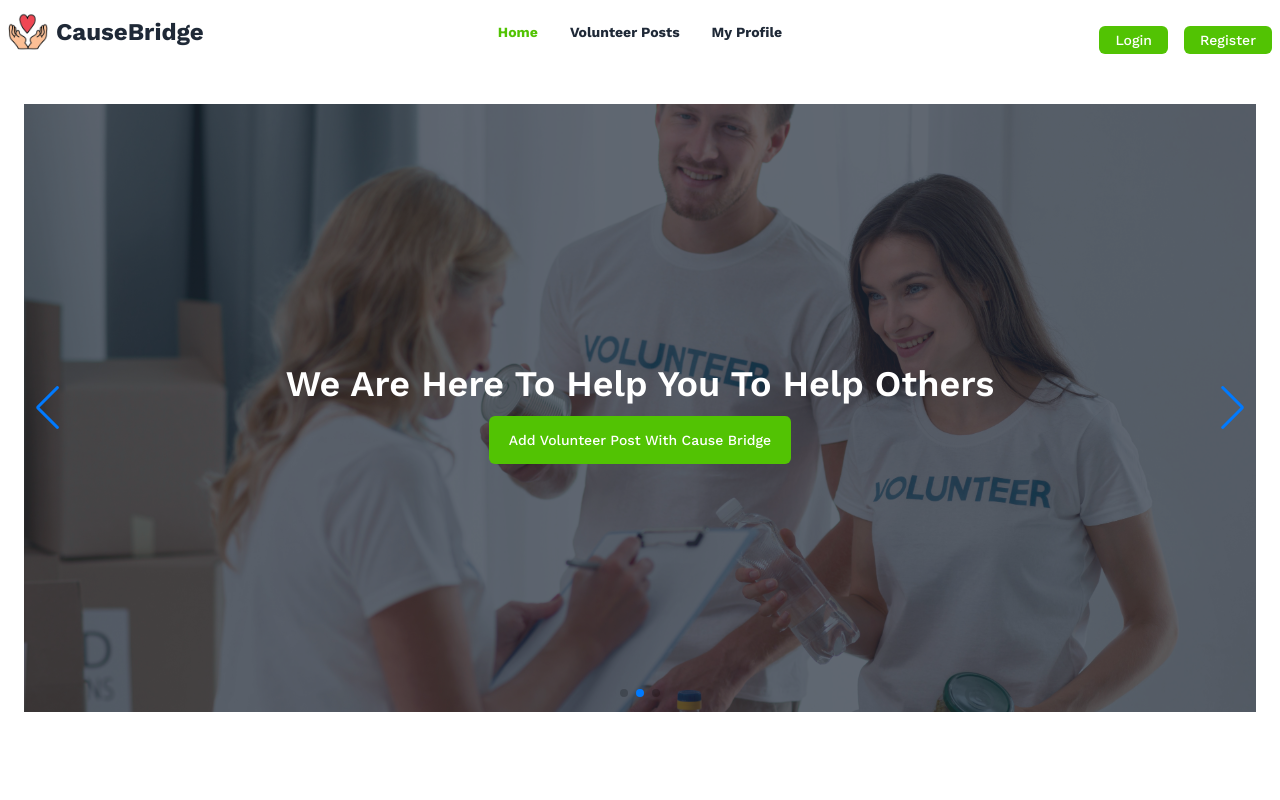
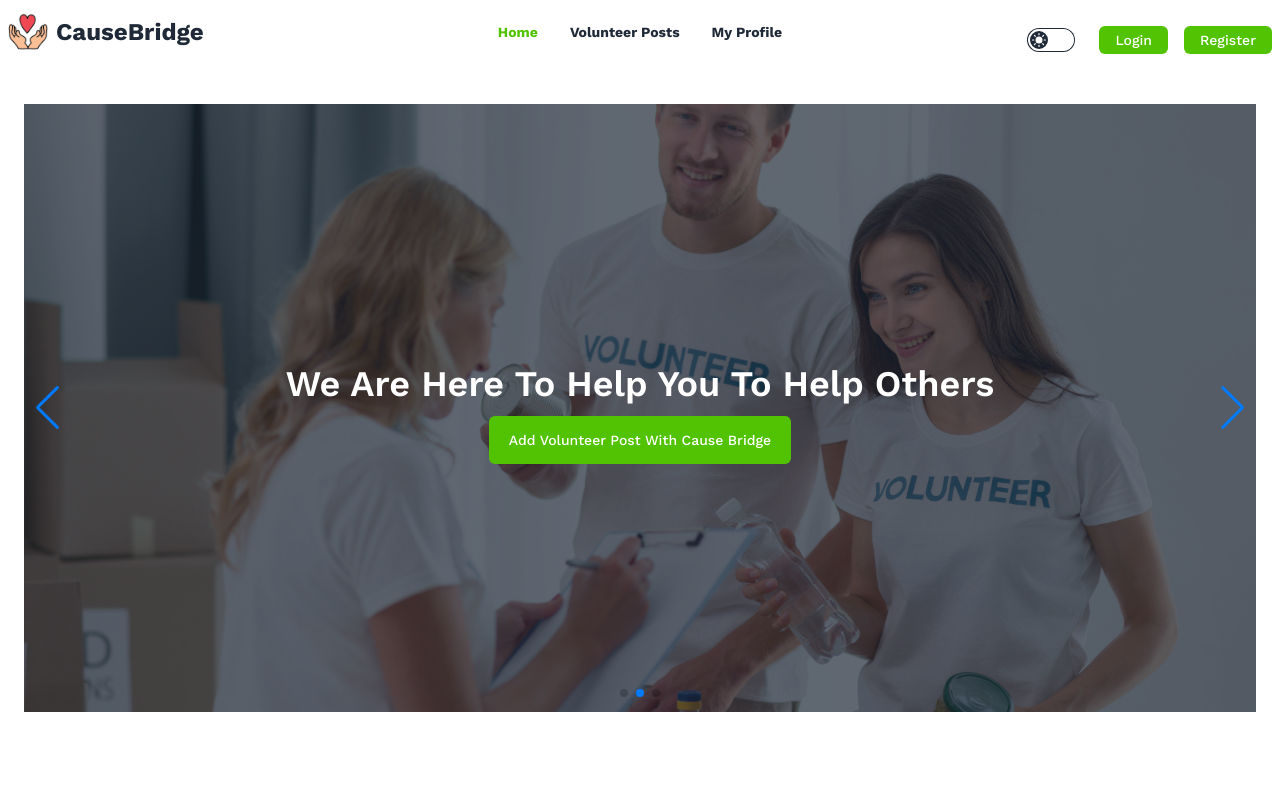
Before and after one commit to salmanfxrsi/causebridge-frontend, a React (Vite) app: page / in a window 1280 px wide. Shown: the top 800 px of the page. Built offline with nearby package versions, Linux system fonts and the light colour scheme; no server answers.

Commit message:
feat: implement PostDetails page with dynamic data fetching and private route integration; enhance design

```diff
--- a/src/components/Navbar.jsx
+++ b/src/components/Navbar.jsx
@@ -2,6 +2,7 @@ import { Link, NavLink } from "react-router-dom";
 import logo from "../assets/logo.png";
 import { useContext } from "react";
 import { AuthContext } from "../provider/AuthProvider";
+import ThemeToggleButton from "./ThemeToggleButton";
 
 const Navbar = () => {
   const { user, logout } = useContext(AuthContext);
@@ -22,6 +23,7 @@ const Navbar = () => {
         </div>
       </div>
       <div className="navbar-end z-50">
+        <ThemeToggleButton />
         {!user && (
           <Link
             to={"/login"}
@@ -39,11 +41,11 @@ const Navbar = () => {
           </Link>
         )}
         {user && (
-          <div className="dropdown dropdown-end">
+          <div className="dropdown dropdown-end mt-6">
             <div
               tabIndex={0}
               role="button"
-              className="btn btn-ghost btn-circle avatar tooltip tooltip-bottom tooltip-success"
+              className="avatar tooltip tooltip-bottom tooltip-success"
               data-tip={user?.displayName}
             >
               <div className="w-10 rounded-full">
--- /dev/null
+++ b/src/components/ThemeToggleButton.jsx
@@ -0,0 +1,42 @@
+const ThemeToggleButton = () => {
+  return (
+    <label className="grid cursor-pointer place-items-center mt-4 mr-6">
+      <input
+        type="checkbox"
+        value="synthwave"
+        className="toggle theme-controller bg-base-content col-span-2 col-start-1 row-start-1"
+      />
+      <svg
+        className="stroke-base-100 fill-base-100 col-start-1 row-start-1"
+        xmlns="http://www.w3.org/2000/svg"
+        width="14"
+        height="14"
+        viewBox="0 0 24 24"
+        fill="none"
+        stroke="currentColor"
+        strokeWidth="2"
+        strokeLinecap="round"
+        strokeLinejoin="round"
+      >
+        <circle cx="12" cy="12" r="5" />
+        <path d="M12 1v2M12 21v2M4.2 4.2l1.4 1.4M18.4 18.4l1.4 1.4M1 12h2M21 12h2M4.2 19.8l1.4-1.4M18.4 5.6l1.4-1.4" />
+      </svg>
+      <svg
+        className="stroke-base-100 fill-base-100 col-start-2 row-start-1"
+        xmlns="http://www.w3.org/2000/svg"
+        width="14"
+        height="14"
+        viewBox="0 0 24 24"
+        fill="none"
+        stroke="currentColor"
+        strokeWidth="2"
+        strokeLinecap="round"
+        strokeLinejoin="round"
+      >
+        <path d="M21 12.79A9 9 0 1 1 11.21 3 7 7 0 0 0 21 12.79z"></path>
+      </svg>
+    </label>
+  );
+};
+
+export default ThemeToggleButton;
--- /dev/null
+++ b/src/pages/PostDetails.jsx
@@ -0,0 +1,89 @@
+import axios from "axios";
+import { useEffect, useState } from "react";
+import {
+  FaMapMarkerAlt,
+  FaCalendarAlt,
+  FaUserAlt,
+  FaEnvelope,
+} from "react-icons/fa";
+import { useParams } from "react-router-dom";
+
+const PostDetails = () => {
+  const { id } = useParams();
+  console.log(id)
+  const [post, setPost] = useState({});
+
+  useEffect(() => {
+    fetchPost();
+  }, [id]);
+
+  // fetching specific data by using id
+  const fetchPost = async () => {
+    const { data } = await axios.get(
+      `${import.meta.env.VITE_API_URL}/volunteer-posts/${id}`
+    );
+    setPost(data);
+  };
+
+  return (
+    <div className="w-full bg-gray-50 py-8">
+      <div className="container mx-auto px-4">
+        <div className="bg-white rounded-lg shadow-lg overflow-hidden">
+          {/* Thumbnail */}
+          <img
+            src={post?.thumbnail}
+            alt={post?.postTitle}
+            className="w-full h-96 object-cover"
+          />
+          {/* Post Content */}
+          <div className="p-6">
+            <h1 className="text-4xl font-bold mb-4 text-gray-800">
+              {post?.postTitle}
+            </h1>
+            <p className="text-gray-600 mb-6">{post?.description}</p>
+            <div className="grid grid-cols-1 md:grid-cols-2 gap-6 mb-6">
+              {/* Location */}
+              <div className="flex items-center text-gray-700">
+                <FaMapMarkerAlt className="mr-3 text-[#52C303]" size={20} />
+                <span className="font-medium">Location:</span>{" "}
+                <span className="ml-2">{post?.location}</span>
+              </div>
+              {/* Deadline */}
+              <div className="flex items-center text-gray-700">
+                <FaCalendarAlt className="mr-3 text-[#52C303]" size={20} />
+                <span className="font-medium">Deadline:</span>{" "}
+                <span className="ml-2">{post?.deadline}</span>
+              </div>
+              {/* Volunteers Needed */}
+              <div className="flex items-center text-gray-700">
+                <FaUserAlt className="mr-3 text-[#52C303]" size={20} />
+                <span className="font-medium">Volunteers Needed:</span>{" "}
+                <span className="ml-2">{post?.volunteersNeeded}</span>
+              </div>
+              {/* Organizer Email */}
+              <div className="flex items-center text-gray-700">
+                <FaEnvelope className="mr-3 text-[#52C303]" size={20} />
+                <span className="font-medium">Organizer Email:</span>{" "}
+                <span className="ml-2">{post?.organizerEmail}</span>
+              </div>
+            </div>
+            {/* Organizer Name */}
+            <div className="text-gray-700 mb-6">
+              <span className="font-medium text-lg">Organized by:</span>{" "}
+              <span className="ml-2">{post?.organizerName}</span>
+            </div>
+            {/* Be a Volunteer Button */}
+            <button
+              className="bg-[#52C303] text-white py-3 px-6 rounded-lg font-medium hover:bg-green-700 transition w-full md:w-auto"
+              onClick={() => alert(`You volunteered for ${post?.postTitle}!`)}
+            >
+              Be a Volunteer
+            </button>
+          </div>
+        </div>
+      </div>
+    </div>
+  );
+};
+
+export default PostDetails;
--- a/src/provider/AuthProvider.jsx
+++ b/src/provider/AuthProvider.jsx
@@ -30,7 +30,7 @@ const AuthProvider = ({ children }) => {
   // sign in with email and password
   const signIn = (email, password) => {
     setLoading(true);
-    return signInWithEmailAndPassword(email, password);
+    return signInWithEmailAndPassword(auth, email, password);
   };
 
   // sign in with google
```
Also changed, not shown: src/routes/router.jsx (+10 -0 lines).
